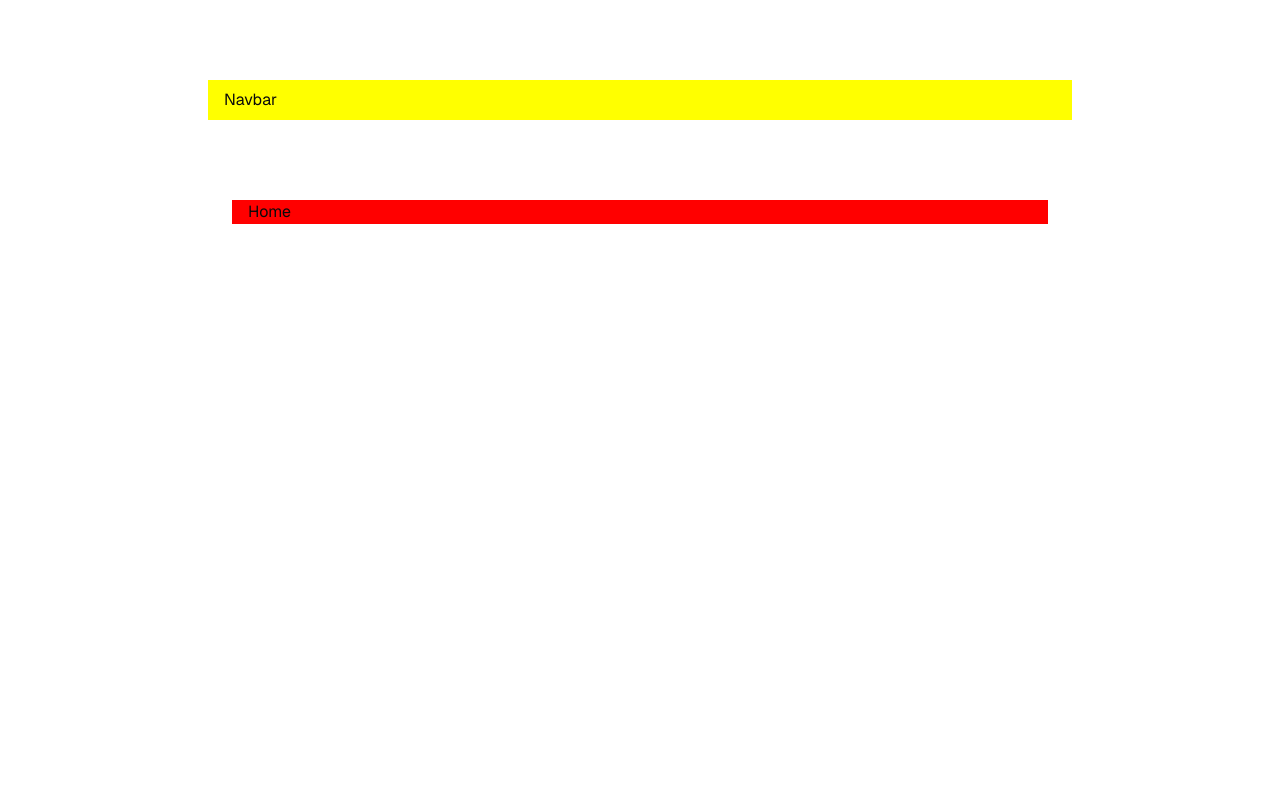
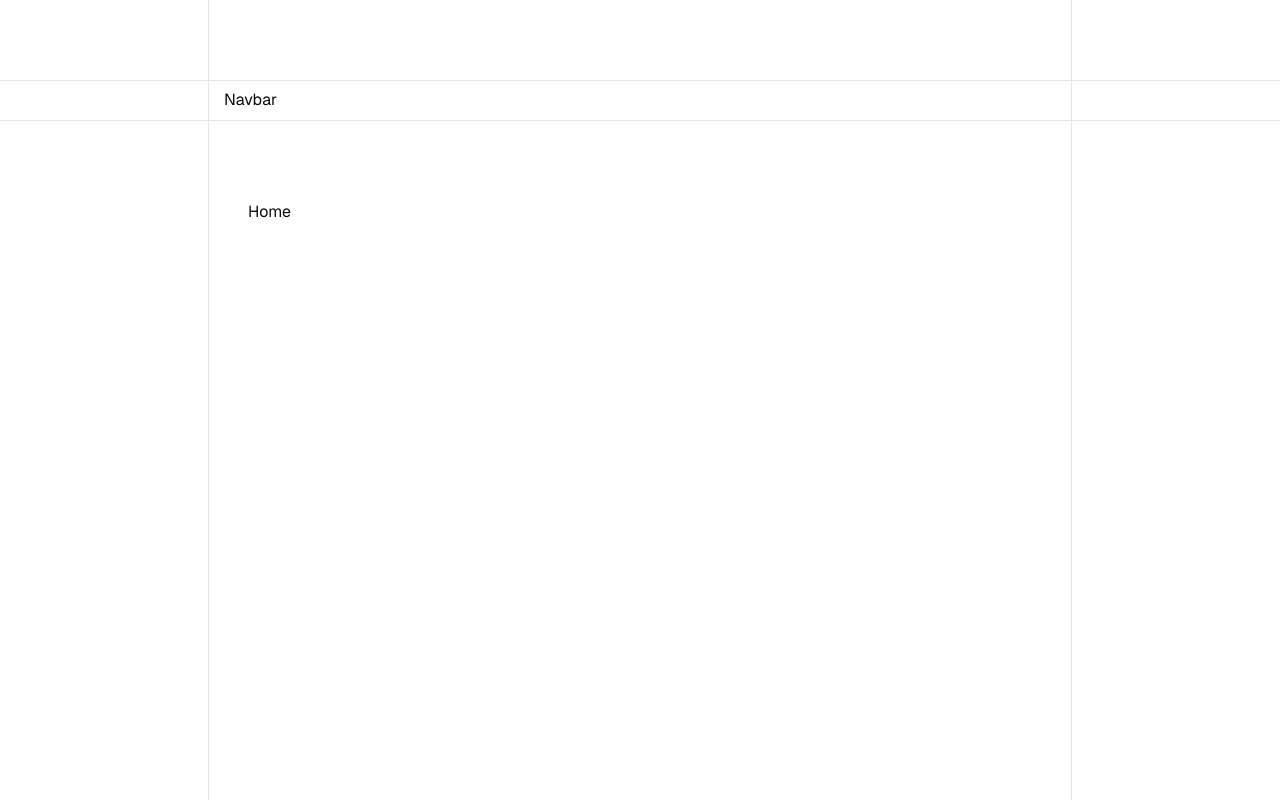
Before and after one commit to Podter/podter-website-old, a Next.js app: page / in a window 1280 px wide. Built offline with nearby package versions, Linux system fonts and the light colour scheme.

Commit message:
layout update

```diff
--- /dev/null
+++ b/app/_components/borders.tsx
@@ -0,0 +1,10 @@
+export default function Borders() {
+  return (
+    <div className="pointer-events-none absolute left-0 right-0 top-0 -z-10 h-full w-full select-none bg-opacity-50">
+      <div className="absolute left-2/4 top-16 h-px w-screen -translate-x-2/4 bg-border md:top-[7.5rem]"></div>
+      <div className="absolute left-2/4 top-6 h-px w-screen -translate-x-2/4 bg-border md:top-20"></div>
+      <div className="absolute left-4 top-0 h-screen w-px bg-border"></div>
+      <div className="absolute right-4 top-0 h-screen w-px bg-border"></div>
+    </div>
+  );
+}
--- a/app/_components/navbar.tsx
+++ b/app/_components/navbar.tsx
@@ -1,6 +1,6 @@
 export default function Navbar() {
   return (
-    <header className="mb-10 mt-6 flex h-10 w-full items-center justify-between bg-[#ff0] px-4 md:my-20">
+    <header className="mb-10 mt-6 flex h-10 w-full items-center justify-between px-4 md:my-20">
       Navbar
     </header>
   );
--- a/app/layout.tsx
+++ b/app/layout.tsx
@@ -2,11 +2,11 @@ import type { Metadata } from "next";
 import type { PropsWithChildren } from "react";
 import { GeistSans } from "geist/font/sans";
 
+import { cn } from "~/lib/utils";
+import Borders from "./_components/borders";
 import Navbar from "./_components/navbar";
 
 import "./globals.scss";
-
-import { cn } from "~/lib/utils";
 
 export const metadata: Metadata = {
   title: "Create Next App",
@@ -16,11 +16,12 @@ export const metadata: Metadata = {
 export default function RootLayout({ children }: PropsWithChildren) {
   return (
     <html lang="en">
-      <body className={cn("container flex flex-col", GeistSans.className)}>
+      <body
+        className={cn("container relative flex flex-col", GeistSans.className)}
+      >
         <Navbar />
-        <main className={cn("mb-16 flex flex-col bg-[#f00] px-4 md:mx-6")}>
-          {children}
-        </main>
+        <main className={"mb-16 flex flex-col px-4 md:mx-6"}>{children}</main>
+        <Borders />
       </body>
     </html>
   );
```
